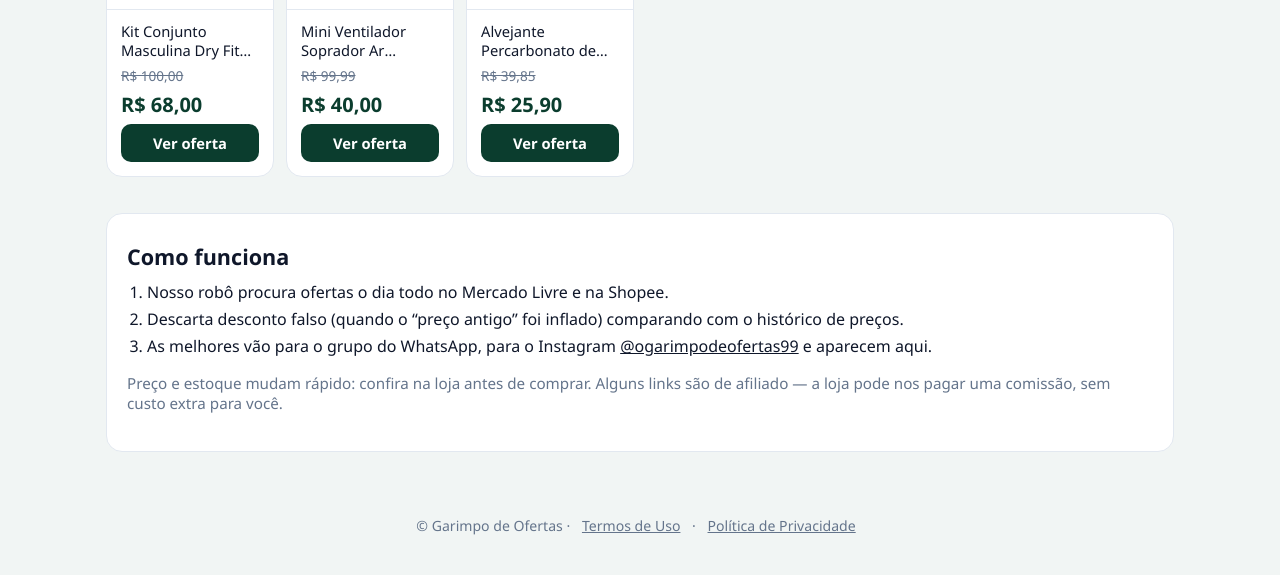
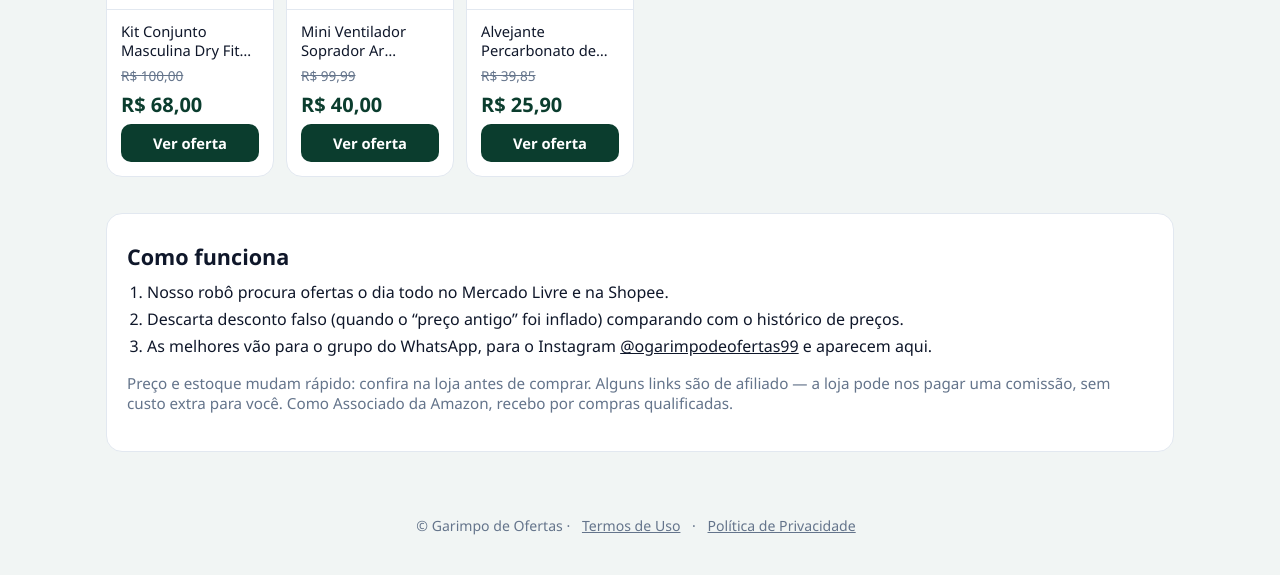
Before and after one commit to SamuelMuleu/garimpo-midia, a plain HTML site: page index.html in a window 1280 px wide. Shown: the part 1988-2563 px from the top of the page. Drawn offline with Linux system fonts and the light colour scheme.

Commit message:
aviso de associado Amazon

```diff
--- a/index.html
+++ b/index.html
@@ -65,7 +65,7 @@
       <li>Descarta desconto falso (quando o “preço antigo” foi inflado) comparando com o histórico de preços.</li>
       <li>As melhores vão para o grupo do WhatsApp, para o Instagram <a href="https://www.instagram.com/ogarimpodeofertas99/">@ogarimpodeofertas99</a> e aparecem aqui.</li>
     </ol>
-    <p class="sub" style="margin-top:12px">Preço e estoque mudam rápido: confira na loja antes de comprar. Alguns links são de afiliado — a loja pode nos pagar uma comissão, sem custo extra para você.</p>
+    <p class="sub" style="margin-top:12px">Preço e estoque mudam rápido: confira na loja antes de comprar. Alguns links são de afiliado — a loja pode nos pagar uma comissão, sem custo extra para você. Como Associado da Amazon, recebo por compras qualificadas.</p>
   </section>
 </main>
 
```
